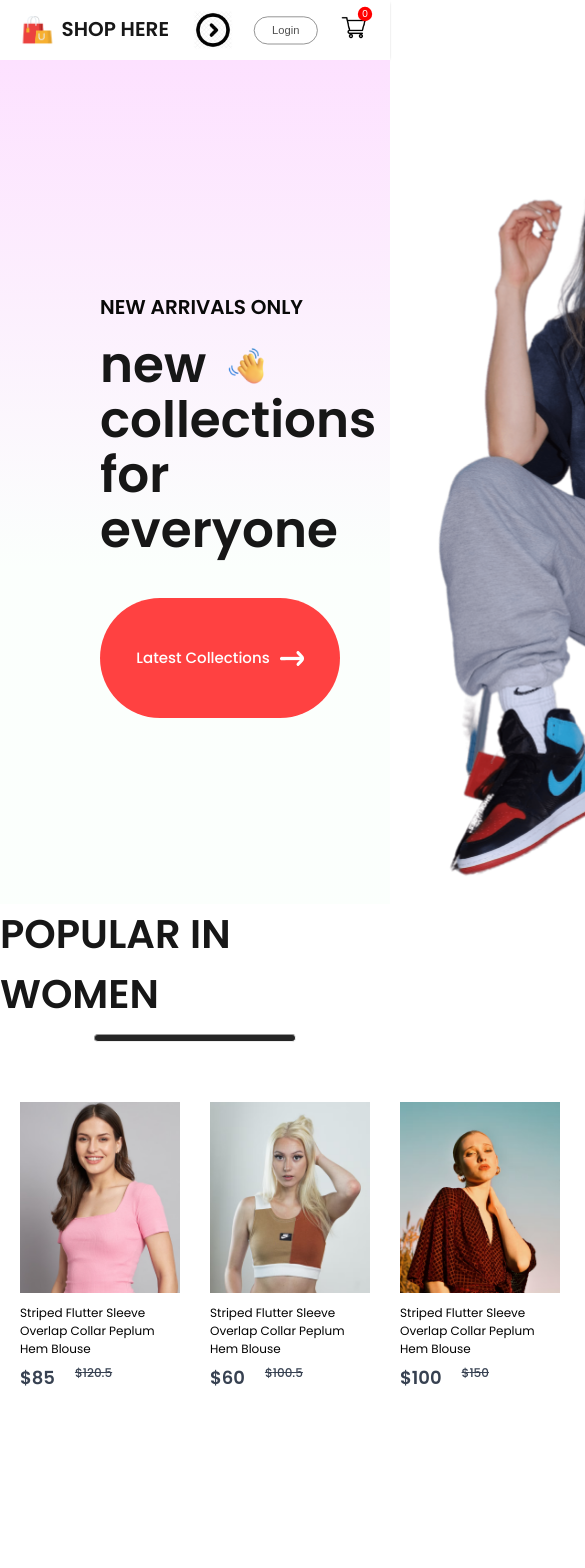
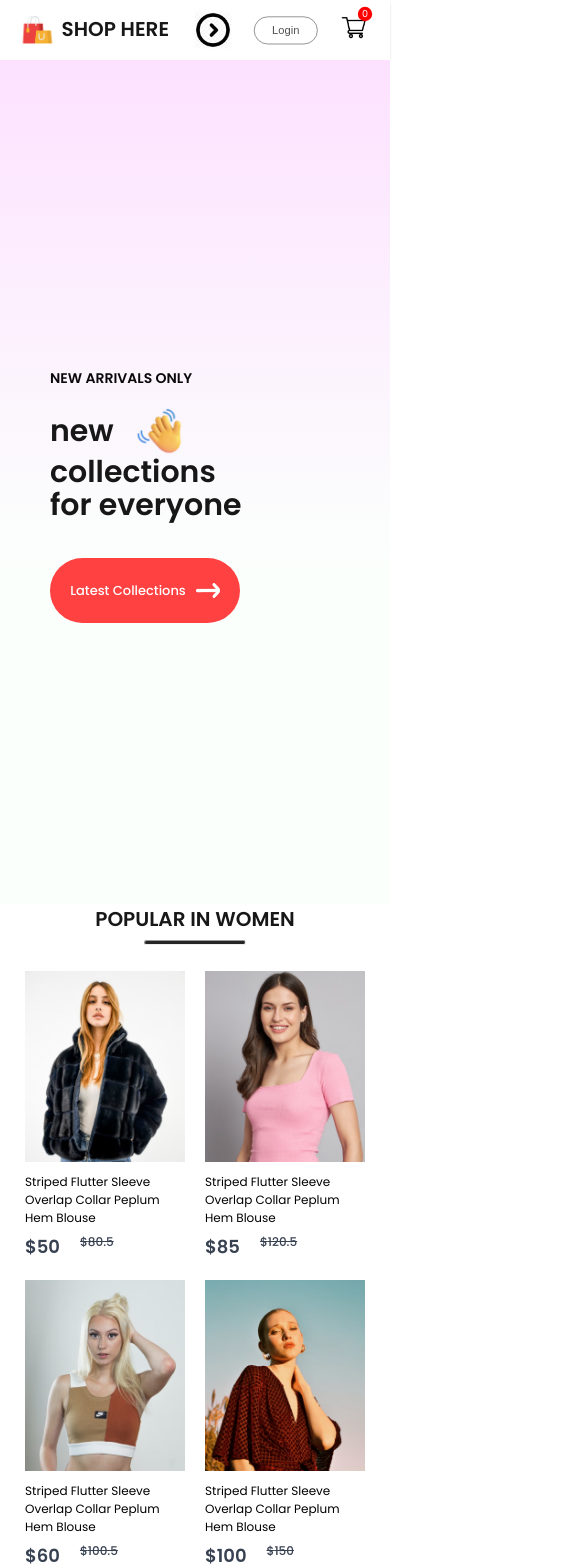
Before and after one commit to Bhaskar977/ShopHere, a React (Create React App) app in the folder frontend/: page / in a window 390 px wide. Shown: the top 1568 px of the page, 585 px wide, since content can reach past the window. Built offline with nearby package versions, Linux system fonts and the light colour scheme.

Commit message:
media query changes

```diff
--- a/frontend/src/Components/Hero/Hero.css
+++ b/frontend/src/Components/Hero/Hero.css
@@ -41,7 +41,7 @@
   justify-content: center;
   gap: 15px;
   width: 280px;
-  height: 80px;
+  height: 60px;
   border-radius: 75px;
   margin-top: 30px;
   background: #ff4141;
@@ -80,6 +80,86 @@
     width: 200px;
     margin-top: 20px;
     font-size: 15px;
-    padding: 20px;
+    padding: 10px;
+  }
+  .hero-right img{
+    width: 350px;
   }
 }
+
+@media(max-width:1024px){
+  .hero-left{
+    padding-left: 80px;
+    padding-top: 50px;
+  }
+  .hero-left h2{
+    font-size: 20px;
+  }
+  .hero-left p{
+    font-size: 40px;
+  }
+  .hero-hand-icon img{
+    width: 40px;
+  }
+  .hero-latest-btn{
+    width: 180px;
+    margin-top: 16px;
+    font-size: 15px;
+    padding: 10px;
+  }
+  .hero-right img{
+    width: 300px;
+  }
+}
+
+@media(max-width:800px){
+  .hero-left{
+    padding-left: 50px;
+    padding-top: 50px;
+  }
+  .hero-left h2{
+    font-size: 16px;
+  }
+  .hero-left p{
+    font-size: 40px;
+  }
+  .hero-hand-icon img{
+    width: 40px;
+  }
+  .hero-latest-btn{
+    width: 170px;
+    margin-top: 16px;
+    margin-bottom: 20px;
+    font-size: 13px;
+    padding: 10px;
+  }
+  .hero-right img{
+    width: 250px;
+  }
+}
+@media(max-width:500px){
+  .hero{
+    display: flex;
+    flex-direction: column;
+  }
+  .hero-right{
+    display: none;
+  }
+  .hero-left h2{
+    font-size: 14px;
+  }
+  .hero-left p{
+    font-size: 30px;
+  }
+  .hero-hand-icon img{
+    width: 50px;
+  }
+  .hero-latest-btn{
+    width: 170px;
+    height: 45px;
+    margin-top: 16px;
+    margin-bottom: 20px;
+    font-size: 13px;
+    padding: 10px;
+  }
+}
--- a/frontend/src/Components/Popular/Popular.css
+++ b/frontend/src/Components/Popular/Popular.css
@@ -1,4 +1,4 @@
-.popular{
+.popular {
   display: flex;
   flex-direction: column;
   align-items: center;
@@ -6,22 +6,81 @@
   height: 90vh;
 }
 
-.popular h1{
+.popular h1 {
   color: #171717;
   font-size: 40px;
   font-weight: 600;
 }
 
-.popular hr{
+.popular hr {
   width: 200px;
   height: 6px;
   border-radius: 10px;
   background: #252525;
 }
 
-.popular-item{
+.popular-item {
   margin-top: 50px;
   display: flex;
   gap: 30px;
+}
 
+@media (max-width: 1280px) {
+  .popular {
+    height: 70vh;
   }
+  .popular h1 {
+    font-size: 30px;
+  }
+  .popular hr {
+    width: 160px;
+    height: 4px;
+  }
+  .popular-item {
+    gap: 20px;
+    margin-top: 30px;
+  }
+}
+@media (max-width: 1024px) {
+  .popular {
+    height: 60vh;
+  }
+  .popular h1 {
+    font-size: 25px;
+  }
+  .popular hr {
+    width: 120px;
+    height: 3px;
+  }
+  .popular-item {
+    gap: 15px;
+    margin-top: 20px;
+  }
+}
+
+
+@media (max-width: 800px) {
+    .popular {
+      height: 50vh;
+      gap: 6px;
+    }
+    .popular h1 {
+      font-size: 20px;
+    }
+    .popular hr {
+      width: 100px;
+    }
+    .popular-item {
+      gap: 5px;
+    }
+  }
+@media (max-width: 500px) {
+    .popular {
+      height: 90vh;
+    }
+    .popular-item {
+        display: grid;
+        grid-template-columns: 1fr 1fr;
+        gap: 20px;
+    }
+  }
--- a/frontend/src/Components/offers/Offers.css
+++ b/frontend/src/Components/offers/Offers.css
@@ -52,3 +52,25 @@
 .offers-right img{
     height: 100%;
 }
+
+@media(max-width:1280px){
+    .offers{
+        padding: 20px 80px;
+        margin-top: 220px;
+        margin-bottom: 100px;
+    }
+    .offers-left h1{
+        font-size: 40px;
+    }
+    .offers-left p{
+        font-size: 18px;
+    }
+    .offers-right img{
+        width: 200px;
+    }
+    .offers-left button{
+        width: 220px;
+        height: 50px;
+        font: 18px;
+    }
+}
```
Lines whose indentation alone changed are shown as unchanged.
